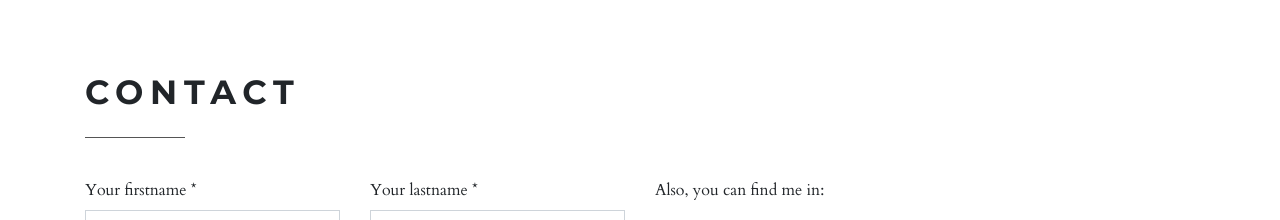
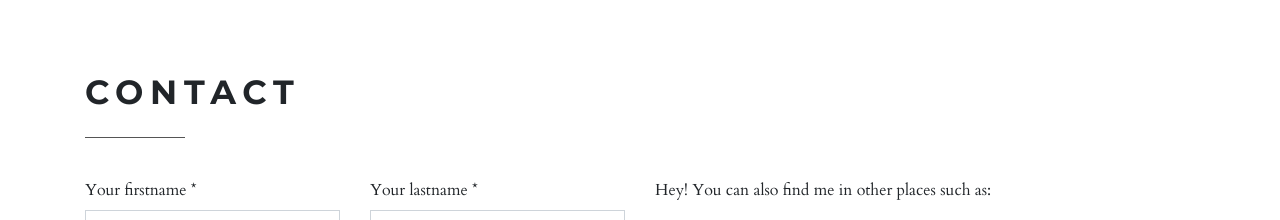
Before and after one commit to Agostinabufano/digitalmermaid, a website: page public/html/index.html in a window 1280 px wide. Shown: the part 3781-4001 px from the top of the page. Drawn offline with Linux system fonts and the light colour scheme; files that its build step writes are made by us from their sources; files whose address does not match are found by name.

Commit message:
DockerFile added

```diff
--- a/public/html/index.html
+++ b/public/html/index.html
@@ -233,7 +233,7 @@
                             </form>
                         </div>
                         <div class="col-lg-6">
-                            <p>Also, you can find me in: </p>
+                            <p>Hey! You can also find me in other places such as: </p>
                             <p class="social"><a href="#" title="" class="facebook"><i class="fa fa-facebook"></i></a><a
                                     href="#" title="" class="twitter"><i class="fa fa-twitter"></i></a><a href="#"
                                     title="" class="gplus"><i class="fa fa-google-plus"></i></a><a href="#" title=""
```
Also changed, not shown: 4 other files.
